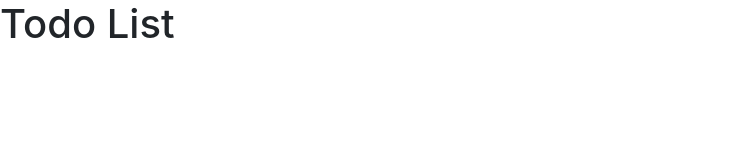
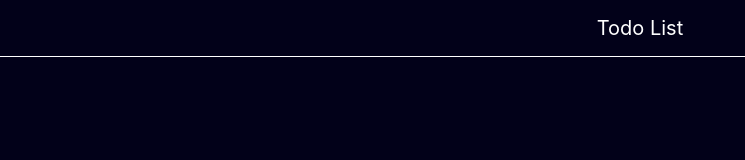
Before and after one commit to lekegitrepo/todo-list, a website built with webpack: page dist/index.html in a window 1280 px wide. Shown: the whole page, without its empty margins (0-745 px from the left). Built offline with Linux system fonts and the light colour scheme.

Commit message:
add navbar

```diff
--- a/src/style/app.scss
+++ b/src/style/app.scss
@@ -1,3 +1,7 @@
 @import "~bootstrap/scss/bootstrap";
 @import 'variables.scss';
 @import 'nav.scss';
+
+body {
+  background-color: $background-color;
+}
--- a/src/style/nav.scss
+++ b/src/style/nav.scss
@@ -0,0 +1,6 @@
+.navbar {
+  border-bottom: 1px solid #fff;
+}
+a.navbar-brand {
+  color: $default-color !important;
+}
--- a/src/style/variables.scss
+++ b/src/style/variables.scss
@@ -1,3 +1,5 @@
 
-$background-color: #060335;
-// $background-color: #030125; #020119; #010013; #010019;
+// $background-color: #060335 #030125; #020119; #010013; #010019;
+$background-color: #020119;
+$nav-background-color: #010013;
+$default-color: #fff;
```
Also changed, not shown: dist/index.html, dist/main.js.
